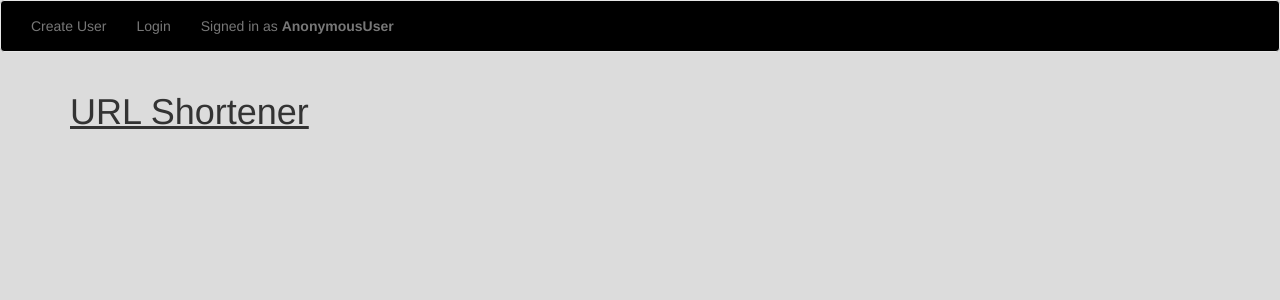
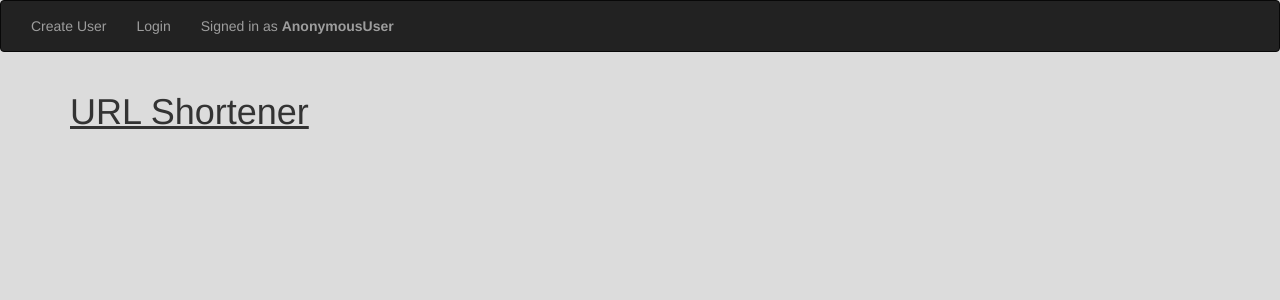
Before and after one commit to rallen0150/url_shortener, a Django app: template templates/app/bookmark_list.html in a window 1280 px wide. Shown: the top 300 px of the page. Run offline with Django 3.2, Linux system fonts and the light colour scheme; the template is opened without the code that fills it: most values are stand-ins (such as "Sample title", 1, 10 or a date in 2020); some libraries are stand-ins or nearby versions.

Commit message:
still styling the page

```diff
--- a/templates/app/bookmark_list.html
+++ b/templates/app/bookmark_list.html
@@ -29,10 +29,10 @@
         <div class="col-md-8">
           <div class="panel panel-default">
             <div class="panel-heading">
-                <h3>{{ url.title }}</h3>
+                <h3>{{ url.title }}</h3> <a href="{% url 'url_update_view' url.id %}">Update</a>
             </div>
             <div class="panel-body">
-              <a href="{{ url.new_url }}">localhost:8000/{{ url.new_url }}</a> - <a href="{% url 'url_update_view' url.id %}">Update</a>
+              <a href="{{ url.new_url }}">localhost:8000/{{ url.new_url }}</a>
               <button type="button" class="btn btn-primary">Click Count <span class="badge">{{ url.click_count }}</span></button> <br>
               Created by: <b>{{ url.user }}</b> <br>
               Description: {{ url.description }}
--- a/templates/base.html
+++ b/templates/base.html
@@ -19,14 +19,11 @@
     body {
       background-color: #DCDCDC
     }
-    .navbar {
-      background-color: black;
-      color: white;
-    }
+
   </style>
   </head>
   <body>
-    <nav class="navbar navbar-default">
+    <nav class="navbar navbar-inverse">
       <div class="container-fluid">
         <div class="nav navbar-nav">
             {% if not request.user.is_authenticated %}
```
Also changed, not shown: db.sqlite3.
